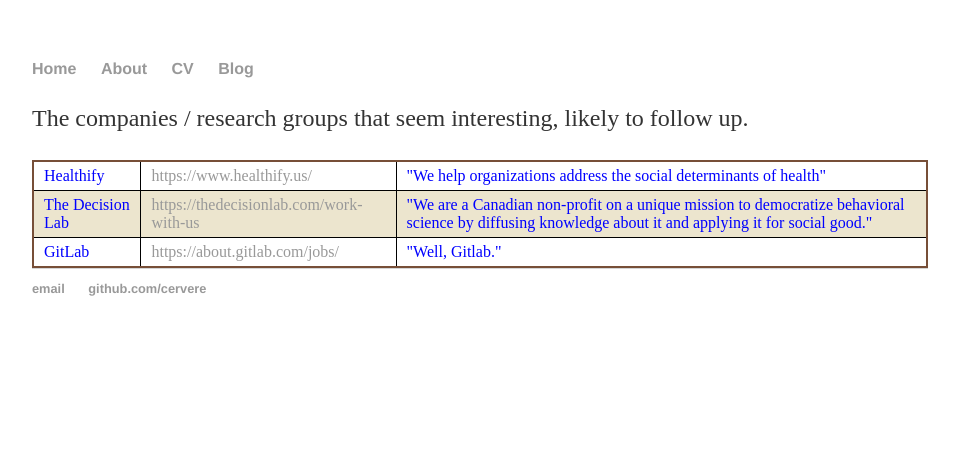
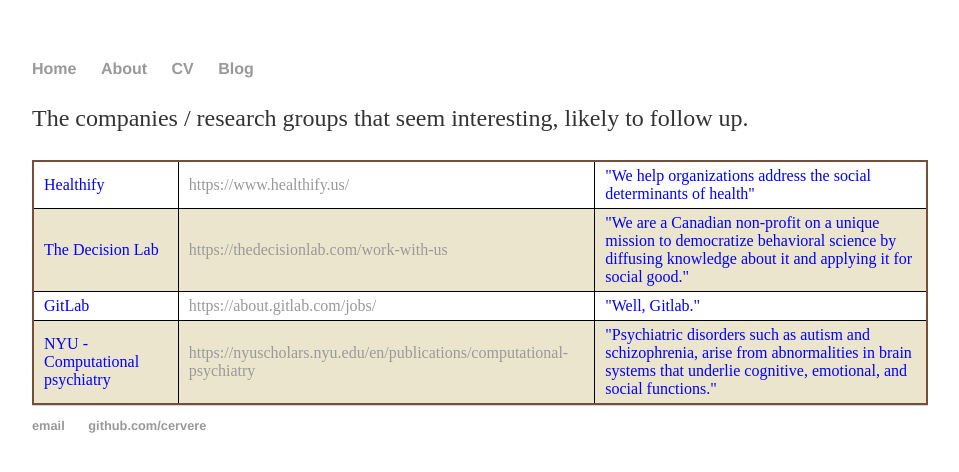
Before and after one commit to cervere/cervere.github.io, a Jekyll site: the page built from _posts/2020-04-06-companies.md, in a window 1280 px wide. Shown: the top 472 px of the page, without its empty margins (160-1119 px from the left). Built offline with Jekyll 4.4.1, drawn with Linux system fonts in a browser that asks for light colours.

Commit message:
Update 2020-04-06-companies.md

```diff
--- a/_posts/2020-04-06-companies.md
+++ b/_posts/2020-04-06-companies.md
@@ -38,5 +38,10 @@
   <td><a href="https://about.gitlab.com/jobs/"> https://about.gitlab.com/jobs/ </a> </td>
   <td>"Well, Gitlab."</td>
 </tr>
+<tr>
+  <td>NYU - Computational psychiatry</td>
+  <td><a href="https://nyuscholars.nyu.edu/en/publications/computational-psychiatry"> https://nyuscholars.nyu.edu/en/publications/computational-psychiatry </a> </td>
+  <td>"Psychiatric disorders such as autism and schizophrenia, arise from abnormalities in brain systems that underlie cognitive, emotional, and social functions."</td>
+</tr>
 
 </table>
```
